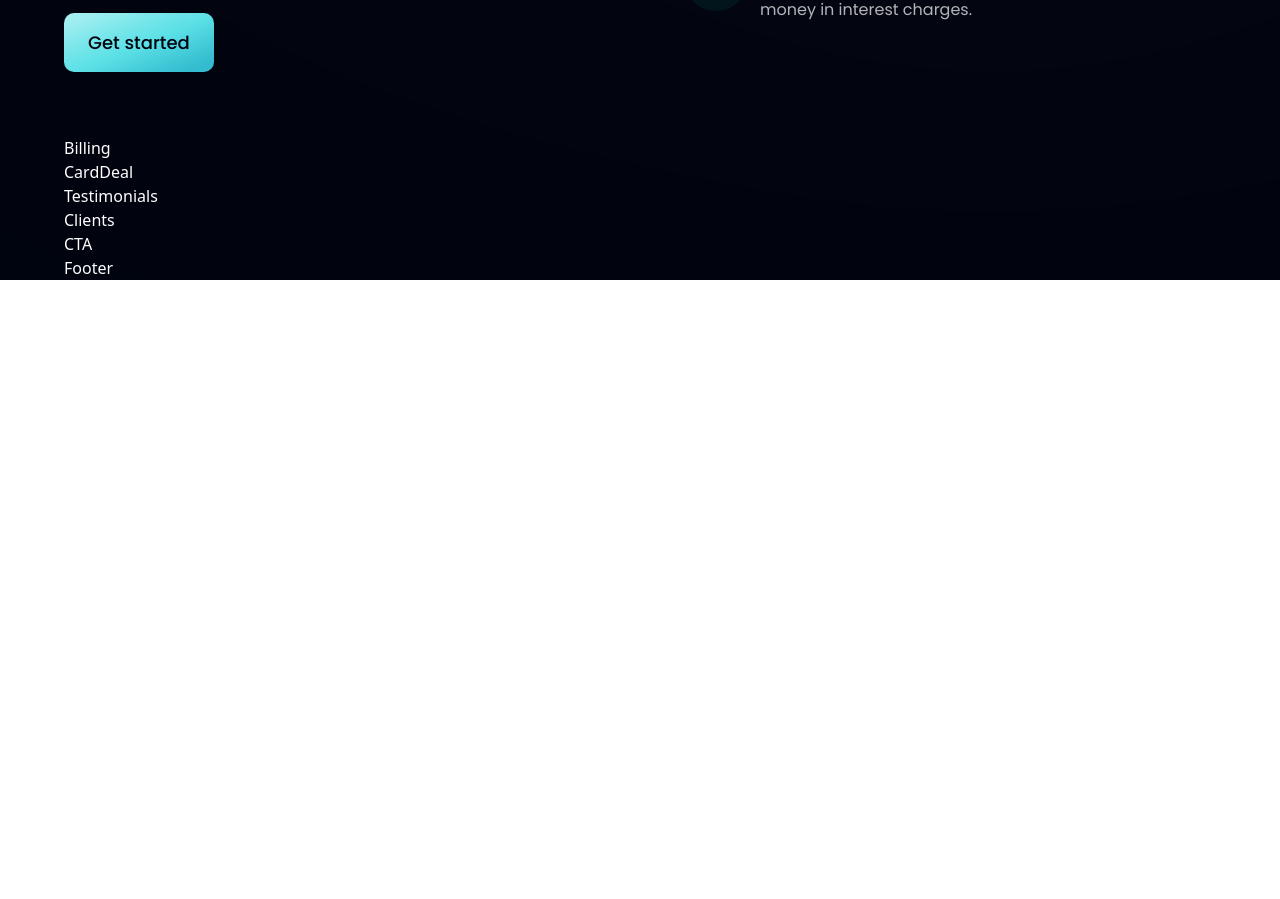
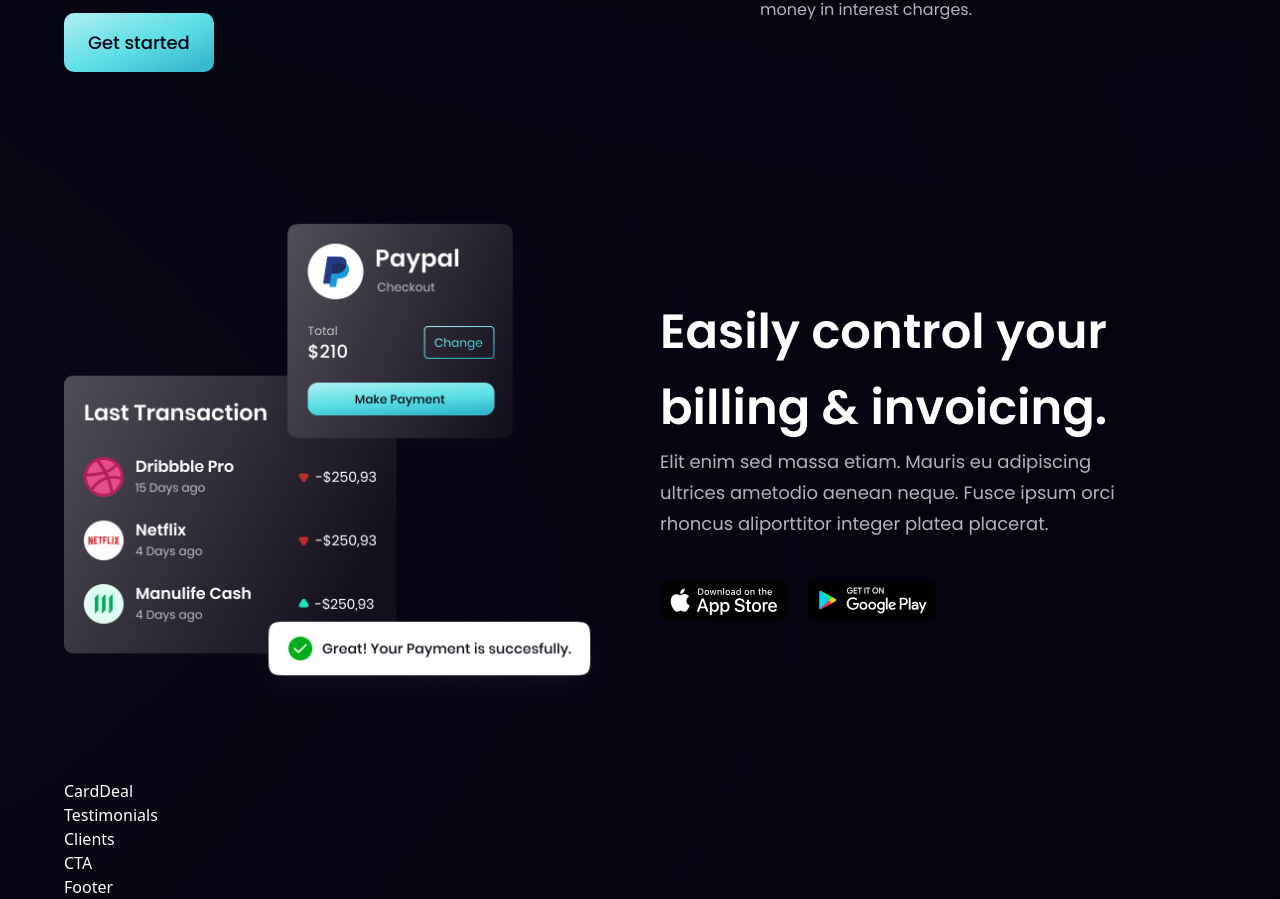
Before and after one commit to Prathamdas3/WooBank, a React (Vite) app: page / in a window 1280 px wide. Shown: the part 1410-2309 px from the top of the page. Before the commit the page ends 1690 px from the top, so only its background shows below. Built offline with nearby package versions, Linux system fonts and the light colour scheme.

Commit message:
completed the billing section of my website

```diff
--- a/src/components/Billing.jsx
+++ b/src/components/Billing.jsx
@@ -1,11 +1,43 @@
-import React from "react";
+import styles, { layout } from "../style";
+import { apple, bill, google } from "../assets";
 
-const Billing = () => {
-  return (
-    <div>
-      <h1 className="text-white">Billing</h1>
+const Billing = () => (
+  <section id="product" className={layout.sectionReverse}>
+    <div className={layout.sectionImgReverse}>
+      <img
+        src={bill}
+        alt="billing"
+        className="w-[100%] h-[100%] relative z-[5]"
+      />
+
+      <div className="absolute z-[3] -left-1/2 top-0 w-[50%] h-[50%] rounded-full white__gradient"></div>
+      <div className="absolute z-[0] -left-1/2 bottom-0 w-[50%] h-[50%] rounded-full pink__gradient"></div>
     </div>
-  );
-};
+
+    <div className={layout.sectionInfo}>
+      <h2 className={styles.heading2}>
+        Easily control your <br className="sm:block hidden" /> billing &
+        invoicing.
+      </h2>
+      <p className={`${styles.paragraph} max-w-[470px]`}>
+        Elit enim sed massa etiam. Mauris eu adipiscing ultrices ametodio aenean
+        neque. Fusce ipsum orci rhoncus aliporttitor integer platea placerat.
+      </p>
+
+      <div className="flex flex-row flex-wrap sm:mt-10 mt-6">
+        <img
+          src={apple}
+          alt="app_store"
+          className="w-[128px] h-[42px] object-contain mr-5 cursor-pointer "
+        />
+        <img
+          src={google}
+          alt="google_playStore"
+          className="w-[128px] h-[42px] object-contain  cursor-pointer "
+        />
+      </div>
+    </div>
+  </section>
+);
 
 export default Billing;
--- a/src/components/Business.jsx
+++ b/src/components/Business.jsx
@@ -8,9 +8,7 @@ const FeatureCard = ({ icon, title, content, index }) => (
       index !== features.length - 1 ? "mb-6" : "mb-0"
     } feature-card`}
   >
-    <div
-      className={`w-[64px] h-[64px] rounded-full ${styles.flexCenter} bg-dimBlue`}
-    >
+    <div className={`w-[64px] h-[64px] rounded-full ${styles.flexCenter}`}>
       <img src={icon} alt="icon" className="w-[50%] h-[50%] object-contain" />
     </div>
     <div className="flex-1 flex-col ml-3">
```
